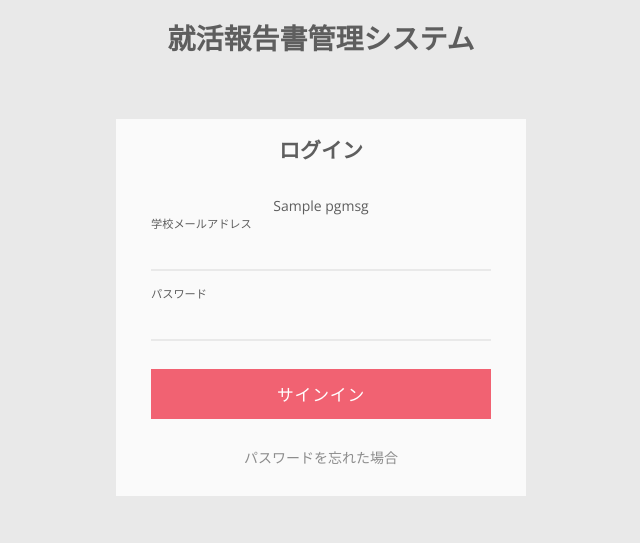
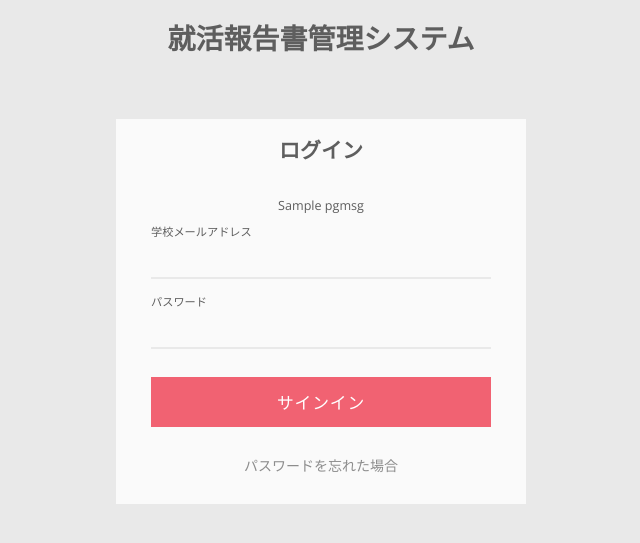
Before and after one commit to morijyobi-2021-itadv3/JobReportManagement, a Flask app: template templates/index.html in a window 1280 px wide. Shown: the top 543 px of the page, without its empty margins (319-959 px from the left). Run offline with Flask 2, Linux system fonts and the light colour scheme; the template is opened without the code that fills it: most values are stand-ins (such as "Sample title", 1, 10 or a date in 2020); parts of the project's set-up code (start-up, migrations or seed data) failed here and were passed over; some libraries are stand-ins or nearby versions.

Commit message:
スタイルの修正

```diff
--- a/templates/index.html
+++ b/templates/index.html
@@ -33,9 +33,8 @@
 <div class="form-wrapper">
 
     <h2>ログイン</h2>
-
 {% if pgmsg %}
-    <p style="text-align: center;font-size: 1em; margin-bottom: 5px">{{ pgmsg }}</p>
+    <p style="text-align: center;font-size: 0.9em; margin-bottom: 1em">{{ pgmsg }}</p>
     {% endif %}
     <form method="post" action="{{ url_for("login") }}">
         <div class="form-item">
```
